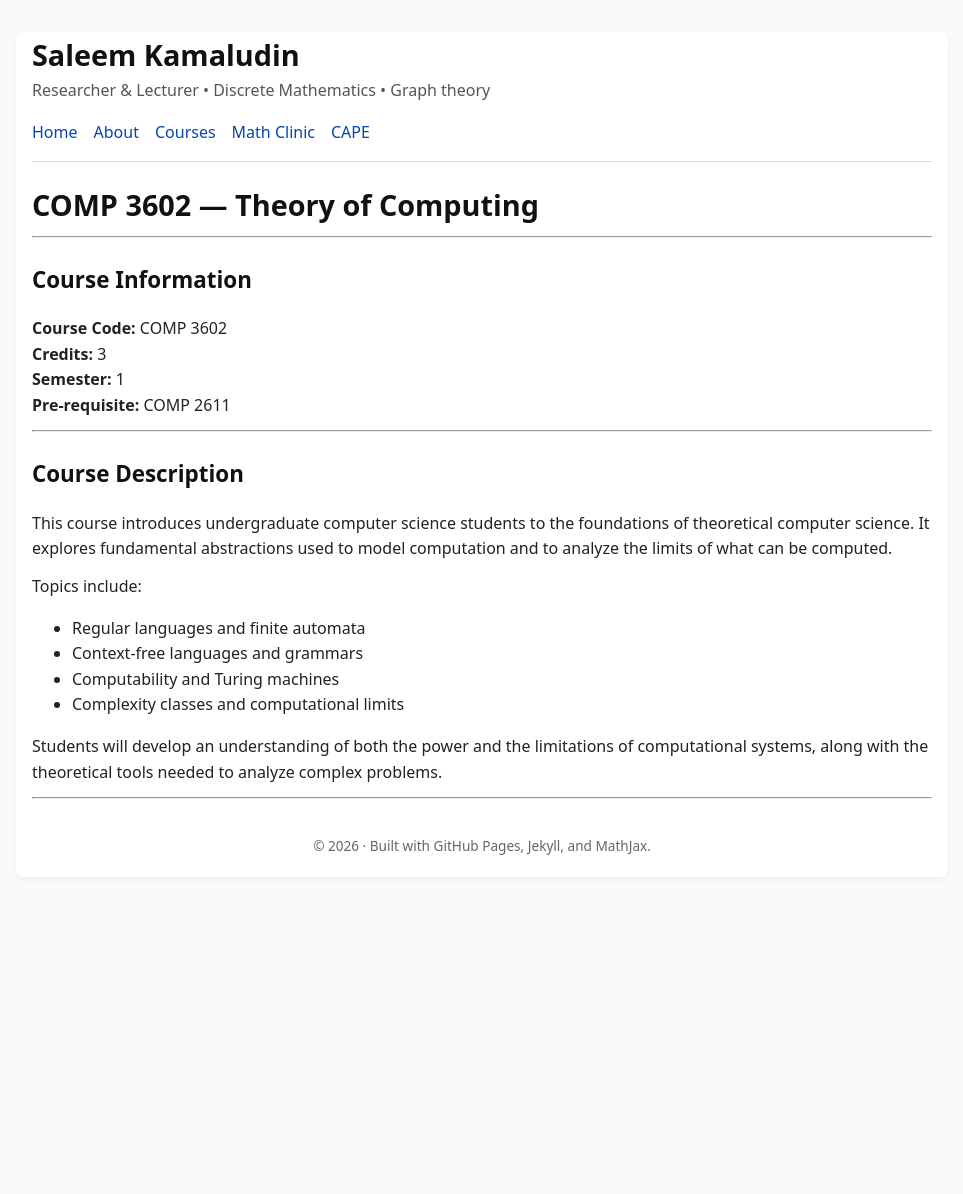
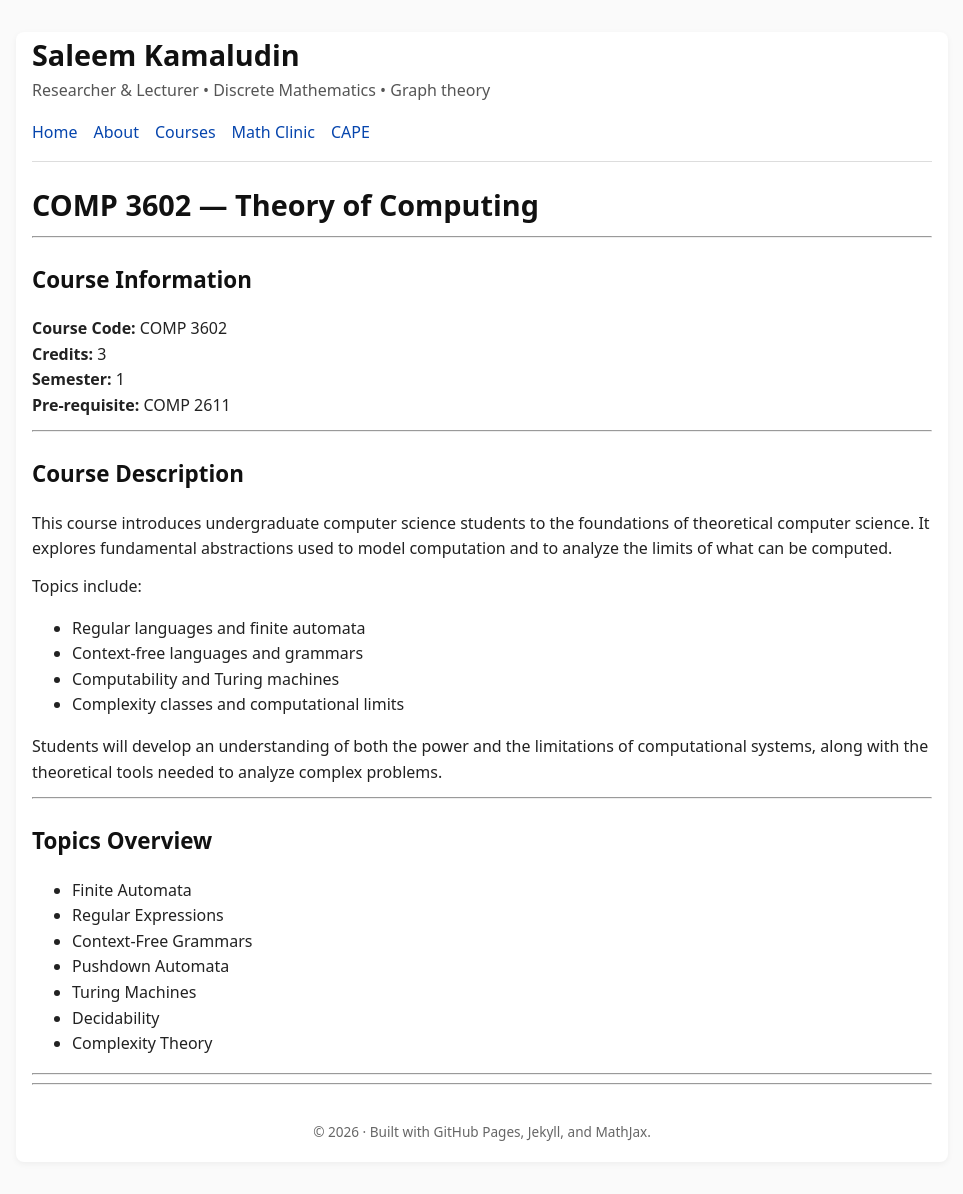
Before and after one commit to SaleemKamaludin/SaleemKamaludin.github.io, a Jekyll site: the page built from courses/theory-of-computing/index.md, in a window 1280 px wide. Shown: the whole page, without its empty margins (158-1121 px from the left). Built offline with Jekyll 4.4.1, drawn with Linux system fonts in a browser that asks for light colours; before the commit the page ends 909 px from its top, so only the background shows below that.

Commit message:
Update index.md

```diff
--- a/courses/theory-of-computing/index.md
+++ b/courses/theory-of-computing/index.md
@@ -28,3 +28,17 @@ Topics include:
 - Complexity classes and computational limits
 
 Students will develop an understanding of both the power and the limitations of computational systems, along with the theoretical tools needed to analyze complex problems.
+
+---
+
+## Topics Overview
+
+- Finite Automata
+- Regular Expressions
+- Context-Free Grammars
+- Pushdown Automata
+- Turing Machines
+- Decidability
+- Complexity Theory
+
+---
```
